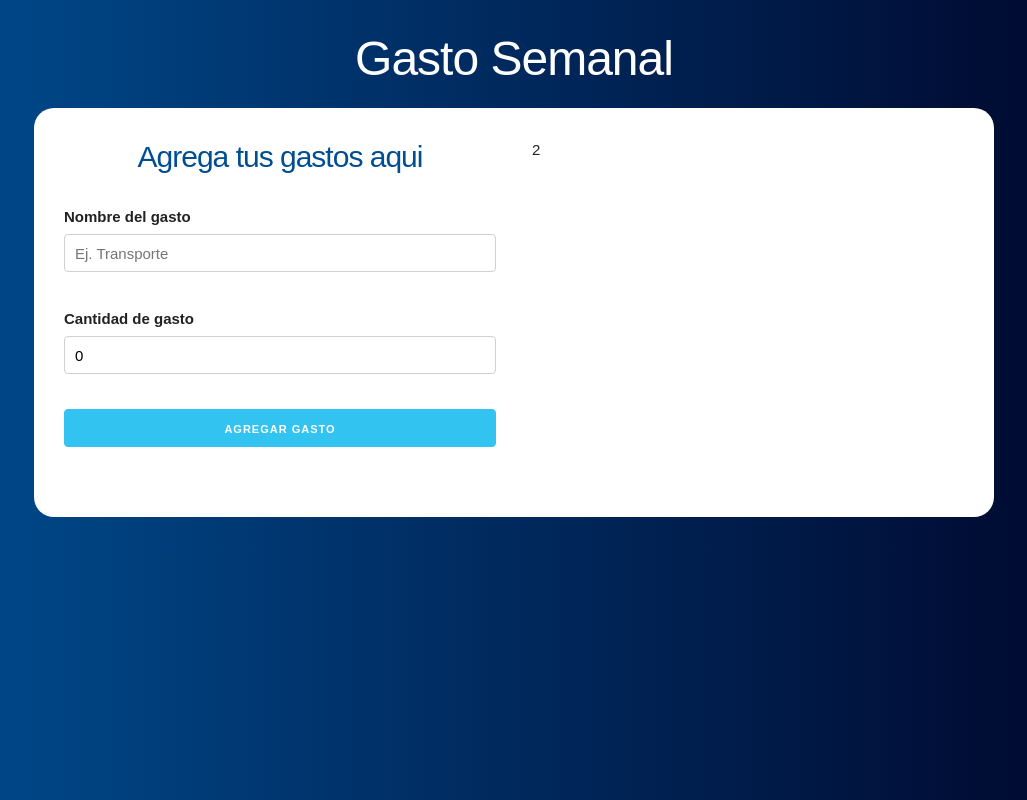
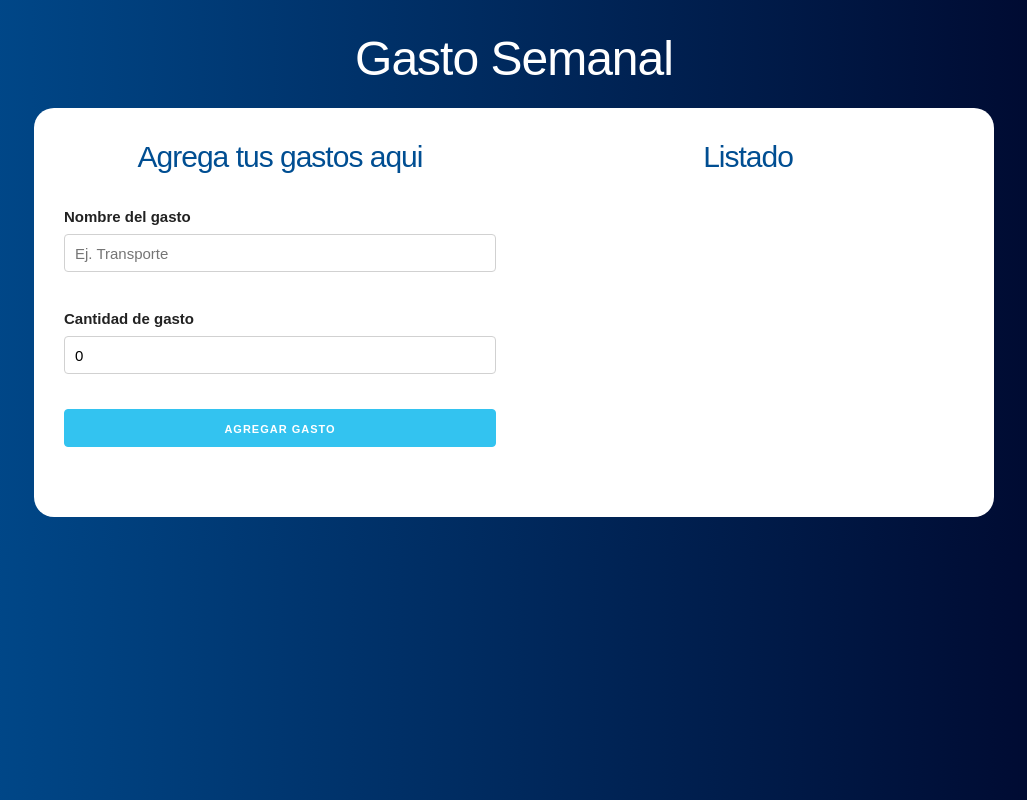
Before and after one commit to jeanv046/ReactClass, a React (Create React App) app in the folder presupuesto/: page / in a window 1280 px wide. Both pictures are taken after typing "5" into the empty fields and a click on the input "Definir Presupuesto". Shown: the whole page, without its empty margins (126-1153 px from the left). Built offline with nearby package versions, Linux system fonts and the light colour scheme.

Commit message:
Gastos en interfaz

```diff
--- a/presupuesto/src/App.js
+++ b/presupuesto/src/App.js
@@ -1,7 +1,7 @@
 import React, { useState } from 'react';
 import Pregunta from './components/Pregunta';
 import Formulario from './components/Formulario';
-
+import Listado from './components/Listado';
 function App() {
 
   //Definir el state
@@ -36,7 +36,9 @@
                 />
             </div>
             <div className="one-half column">
-                2
+                <Listado
+                  gastos={gastos}
+                />
             </div>
           </div>
           ) }
--- /dev/null
+++ b/presupuesto/src/components/Gastos.js
@@ -0,0 +1,14 @@
+import React from 'react'
+
+const Gasto = ({gasto}) => {
+    return (
+        <li className="gastos">
+            <p>
+                {gasto.nombre}
+                <span className="gasto">${gasto.cantidad}</span>
+            </p>
+        </li>
+     );
+}
+
+export default Gasto;
--- /dev/null
+++ b/presupuesto/src/components/Listado.js
@@ -0,0 +1,18 @@
+import React from 'react';
+import Gasto from './Gastos';
+
+const Listado = ({gastos}) => {
+    return (
+        <div className="gastos-realizados">
+            <h2>Listado</h2>
+            {gastos.map(gasto =>(
+                <Gasto
+                    key={gasto.id}
+                    gasto={gasto}
+                />
+            ))}
+        </div>
+     );
+}
+
+export default Listado;
```
